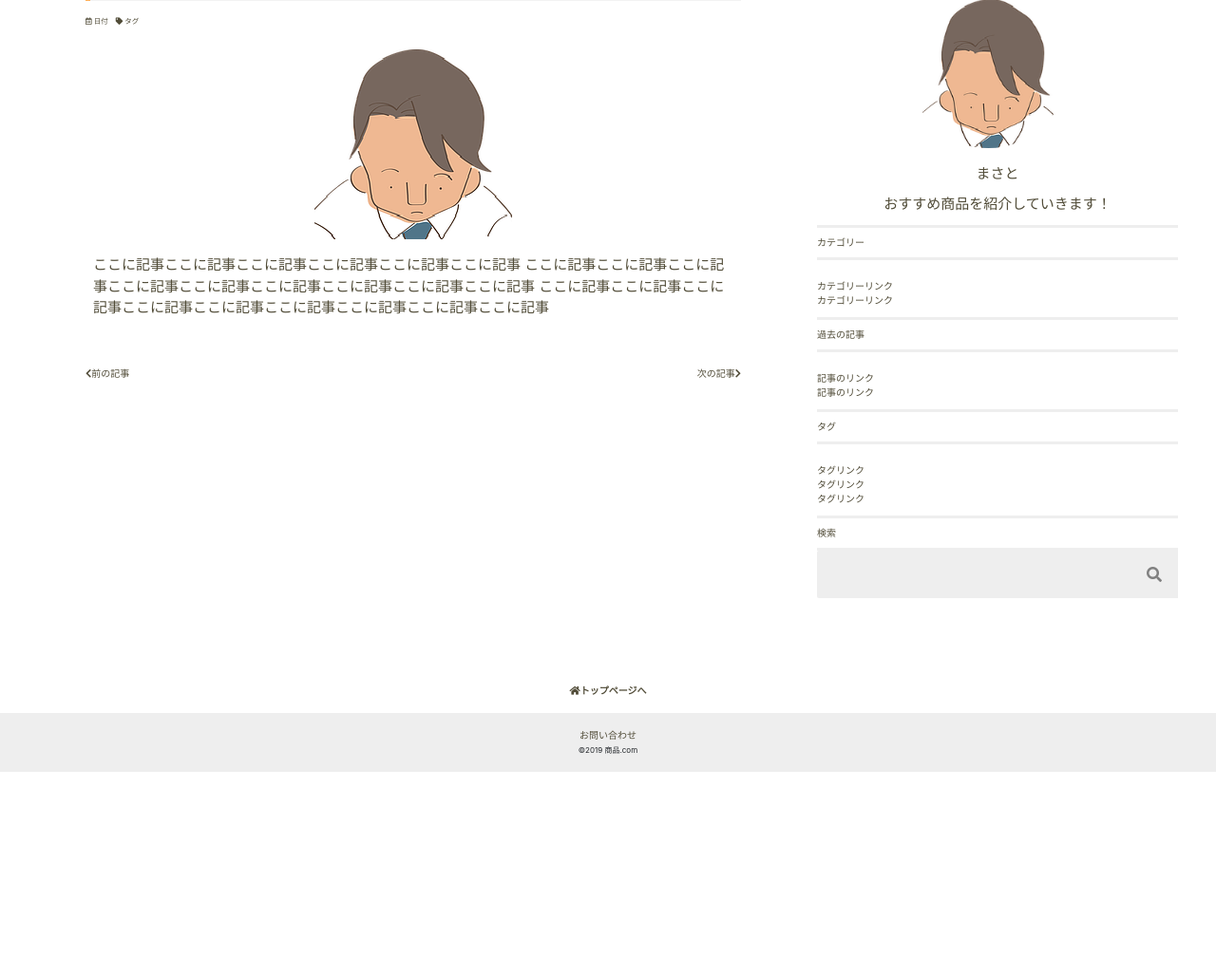
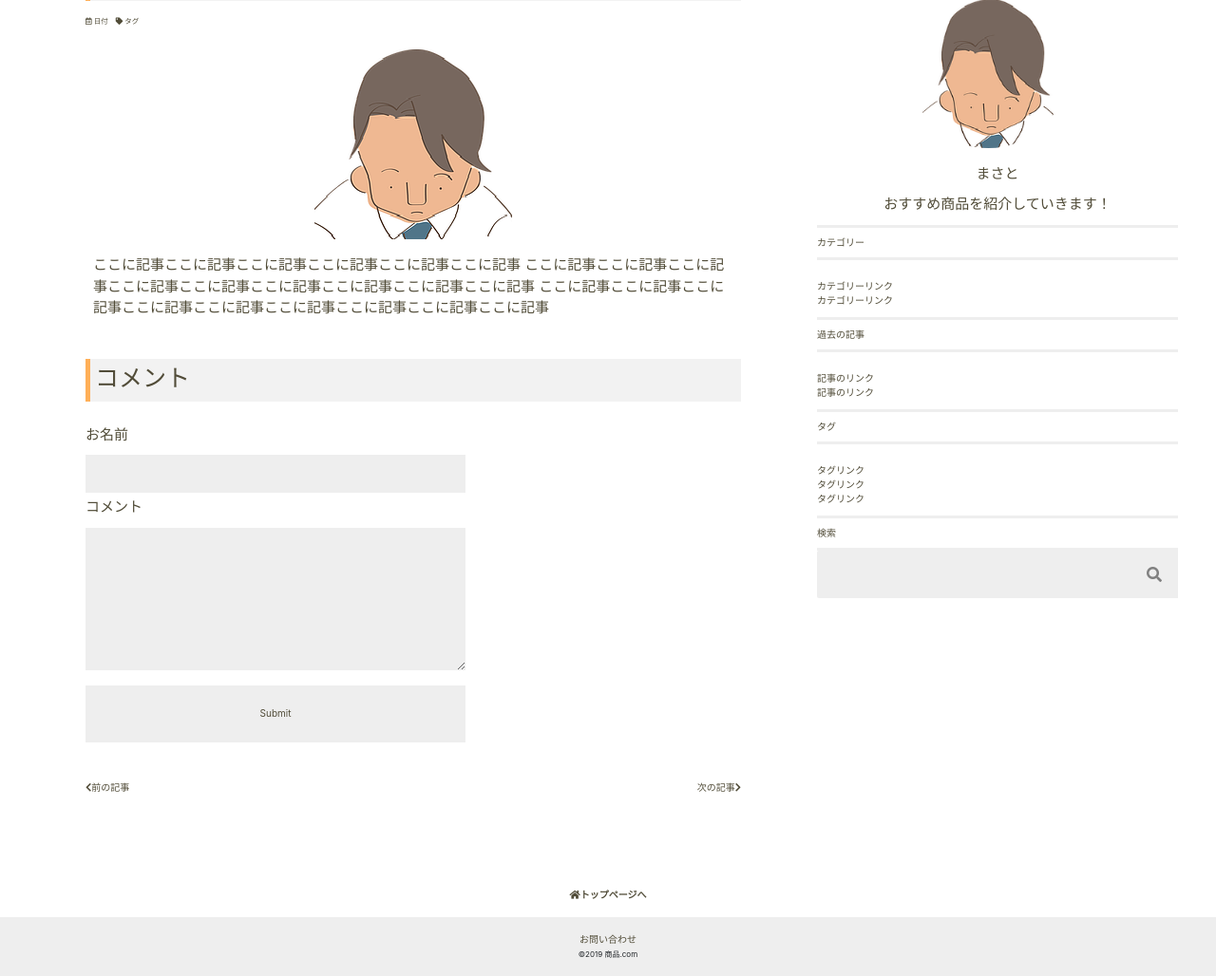
Before and after one commit to Tcs568/wp_blog, a PHP site: page /single.html in a window 1280 px wide. Shown: the part 253-1281 px from the top of the page at 95% size. Before the commit the page ends 1066 px from the top, so only its background shows below. Run offline with PHP 8.4, Linux system fonts and the light colour scheme; some libraries are stand-ins or nearby versions.

Commit message:
version-05

```diff
--- a/contact.html
+++ b/contact.html
@@ -70,7 +70,7 @@
                       ></textarea>
                       <input
                         type="submit"
-                        value="送信する"
+                        value="送信"
                         class="contactform__item --submit"
                       />
                     </form>
@@ -155,7 +155,7 @@
     <footer id="footer">
       <div class="footer__inner">
         <div class="footer-menu__btn">
-          <a href="#"
+          <a href="/index.html"
             ><span><i class="fas fa-home">トップページへ</i></span></a
           >
         </div>
--- a/css/style.css
+++ b/css/style.css
@@ -181,8 +181,9 @@ img {
   border-radius: 2px 0 0 2px;
   background: #eee;
 }
-/* contactform */
-.contactform__item {
+/* form */
+/* contact */
+.contactform__item,.commentsform__item {
   background: #eee;
   width: 400px;
   max-width: 94%;
@@ -193,6 +194,11 @@ img {
 }
 .--submit {
   height: 60px;
+  margin: 8px 0;
+}
+/* comment */
+.comments__inner {
+  margin: 24px 0;
 }
 /* footer */
 .footer__inner {
@@ -238,15 +244,6 @@ img {
 }
 /* 560px未満  */
 @media screen and (max-width: 559px) {
-  body {
-    line-height: 2;
-  }
-  h1 {
-    font-size: 2.4rem; /* 24px*/
-  }
-  h2 {
-    font-size: 2rem; /* 20px*/
-  }
   .swiper-button-prev,
   .swiper-button-next {
     display: none;
@@ -257,4 +254,4 @@ img {
   .content {
     margin-top: 8px;
   }
-}
+}ß
--- a/index.html
+++ b/index.html
@@ -96,7 +96,7 @@
                       </p>
                     </div>
                     <div class="article__btn">
-                      <button><a href="/post.html">もっと読む</a></button>
+                      <button><a href="/single.html">もっと読む</a></button>
                     </div>
                   </article>
                   <article class="post__article">
@@ -132,7 +132,7 @@
                         </p>
                       </div>
                       <div class="article__btn">
-                        <button><a href="/post.html">もっと読む</a></button>
+                        <button><a href="/single.html">もっと読む</a></button>
                       </div>
                     </article>
                   <div class="post__nav">
--- a/single.html
+++ b/single.html
@@ -85,6 +85,30 @@
                       </p>
                     </div>
                   </article>
+                  <header class="article__head">
+                    <a href=""
+                      ><h1>コメント
+                      </h1></a
+                    >
+                  </header>
+                  <section id="comments">
+                    <div class="comments__inner">
+                      <form action="" id="commentsform">
+                        <p class="form__txt">お名前</p>
+                        <input type="text" class="commentsform__item --message">
+                        <p class="form__txt">コメント</p>
+                        <textarea
+                        name="your-message"
+                        cols="40"
+                        rows="10"
+                        class="commentsform__item"
+                        aria-required="true"
+                        aria-invalid="false"
+                      ></textarea>
+                        <input type="submit" class="commentsform__item --submit">
+                      </form>
+                    </div>
+                  </section>
                   <div class="post__nav">
                     <div class="post__prev">
                       <span
@@ -180,7 +204,7 @@
     <footer id="footer">
       <div class="footer__inner">
         <div class="footer-menu__btn">
-          <a href="#"
+          <a href="/index.html"
             ><span><i class="fas fa-home">トップページへ</i></span></a
           >
         </div>
```
